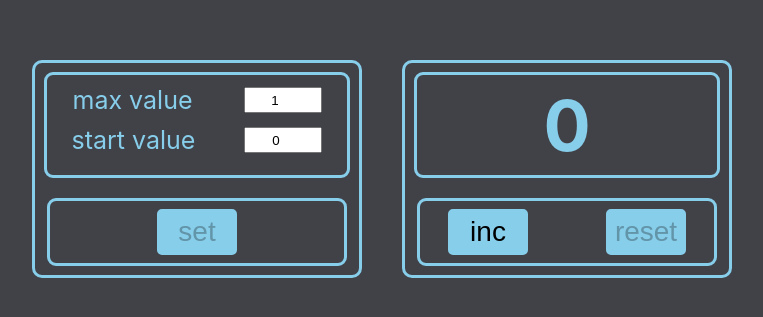
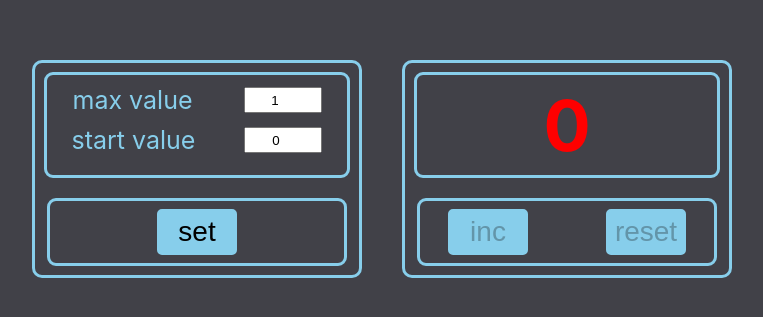
Before and after one commit to webaldar/project-counter, a React (Create React App) app: page / in a window 1280 px wide. Shown: the part 231-548 px from the top of the page, without its empty margins (278-1041 px from the left). Built offline with nearby package versions, Linux system fonts and the light colour scheme.

Commit message:
move buttonStatus to redux

```diff
--- a/src/app/store.ts
+++ b/src/app/store.ts
@@ -1,10 +1,12 @@
 import {combineReducers, legacy_createStore} from "redux";
+import {buttonControlReducer} from "../components/buttonControl-reducer";
 import {changeAndErrorReducer} from "../components/changeAndError-redeucer";
 import {counterReducer} from "../model/counter-reducer";
 
 const rootReucer = combineReducers({
     counterValue: counterReducer,
-    changeAndError: changeAndErrorReducer
+    changeAndError: changeAndErrorReducer,
+    buttonControl: buttonControlReducer,
 })
 
 export const store = legacy_createStore(rootReucer)
--- a/src/components/DisplayAndControlBlock.tsx
+++ b/src/components/DisplayAndControlBlock.tsx
@@ -4,6 +4,7 @@ import {useDispatch, useSelector} from "react-redux";
 import {RootState} from "../app/store";
 import {incrementCounterAC, resetCounterAC} from "../model/counter-reducer";
 import {Button} from "./Button";
+import {ButtonControlType, incButtonStatusAC, resetButtonStatusAC} from "./buttonControl-reducer";
 import {ChangeAndErrorType} from "./SettingBlock";
 
 export type counterValueType = {
@@ -14,23 +15,31 @@ export type counterValueType = {
 
 export const DisplayAndControlBlock = () => {
 
-    const counterValue = useSelector<RootState, counterValueType>(state => state.counterValue)
-    const changeAndError = useSelector<RootState, ChangeAndErrorType>(state => state.changeAndError)
+    const counterValue = useSelector<RootState, counterValueType>
+        (state => state.counterValue)
+    const changeAndError = useSelector<RootState, ChangeAndErrorType>
+        (state => state.changeAndError)
+    const buttonControl = useSelector<RootState, ButtonControlType>
+        (state => state.buttonControl)
 
     const dispatch = useDispatch()
 
-    let maxCounterStyle: boolean = false
-    let resetButtonStyle: boolean = true
+    // let maxCounterStyle: boolean = false
+    // let resetButtonStyle: boolean = true
 
     if (counterValue.counter === counterValue.maxValue) {
-        maxCounterStyle = true
+        dispatch(incButtonStatusAC({value: true}))
+        // buttonControl.incButton = true
+        // maxCounterStyle = true
     }
     if (counterValue.counter !== counterValue.startValue) {
-        resetButtonStyle = false
+        dispatch(resetButtonStatusAC({value: false}))
+        // buttonControl.resetButton = false
+        //resetButtonStyle = false
     }
 
     const incrementCount = () => {
-        dispatch(incrementCounterAC({counter: counterValue.counter }))
+        dispatch(incrementCounterAC({counter: counterValue.counter}))
     }
     const resetCounter = () => {
         dispatch(resetCounterAC({initialCounterValue: counterValue.startValue}))
@@ -39,14 +48,19 @@ export const DisplayAndControlBlock = () => {
     return (
         <div className={'wrapper'}>
             <div className='counter-wrapper'>
-                {changeAndError.changeAndError == '' &&  <span className={maxCounterStyle ? 'max-count' : 'counter-style'}>{counterValue.counter}</span>}
-                {changeAndError.changeAndError == 'change' && <span className={'message-style'}>Enter values and press 'Set'</span>}
-                {changeAndError.changeAndError == 'error' && <span className={'message-error-style'}>Incorrect value!!!</span>}
+                {changeAndError.changeAndError === '' &&
+                    <span className={buttonControl.incButton ? 'max-count' : 'counter-style'}>{counterValue.counter}</span>}
+                {changeAndError.changeAndError === 'change' &&
+                    <span className={'message-style'}>Enter values and press 'Set'</span>}
+                {changeAndError.changeAndError === 'error' &&
+                    <span className={'message-error-style'}>Incorrect value!!!</span>}
 
             </div>
             <div className="button-wrapper">
-                <Button title={'inc'} onclick={incrementCount} className={'button'} disabled={maxCounterStyle}/>
-                <Button title={'reset'} onclick={resetCounter} className={'button'} disabled={resetButtonStyle}/>
+                <Button title={'inc'} onclick={incrementCount} className={'button'} disabled={buttonControl.incButton}/>
+                <Button title={'reset'} onclick={resetCounter} className={'button'} disabled={buttonControl.resetButton}/>
+                {/*<Button title={'inc'} onclick={incrementCount} className={'button'} disabled={maxCounterStyle}/>*/}
+                {/*<Button title={'reset'} onclick={resetCounter} className={'button'} disabled={resetButtonStyle}/>*/}
             </div>
         </div>
     );
--- a/src/components/Input.tsx
+++ b/src/components/Input.tsx
@@ -1,21 +1,21 @@
 import {ChangeEvent} from "react";
 import {useDispatch} from "react-redux";
+import {setButtonStatusAC} from "./buttonControl-reducer";
 import {setStatusAC} from "./changeAndError-redeucer";
 
 type InputProps = {
     value: number
     setValue: (value: number) => void
     type: string
-    setButtonDisabled: (status: boolean) => void
 };
 
-export const Input = ({value, setValue, type, setButtonDisabled }: InputProps) => {
+export const Input = ({value, setValue, type }: InputProps) => {
 
     // const changeAndError = useSelector<RootState, ChangeAndErrorType>(state => state.changeAndError)
 
     const dispatch = useDispatch()
     const onChangeInputHandler = (event: ChangeEvent<HTMLInputElement>) => {
-        setButtonDisabled(false)
+        dispatch(setButtonStatusAC({value: false}))
         dispatch(setStatusAC({value: 'change'}))
         const valueForString = event.currentTarget.value
         setValue(JSON.parse(valueForString))
--- a/src/components/SettingBlock.tsx
+++ b/src/components/SettingBlock.tsx
@@ -1,6 +1,8 @@
 import {useState} from "react";
-import {useDispatch} from "react-redux";
+import {useDispatch, useSelector} from "react-redux";
+import {RootState} from "../app/store";
 import {setRangeAC} from "../model/counter-reducer";
+import {ButtonControlType, setButtonStatusAC} from "./buttonControl-reducer";
 import {setStatusAC} from "./changeAndError-redeucer";
 import {Input} from "./Input";
 import {Button} from "./Button";
@@ -17,25 +19,30 @@ export type ChangeAndErrorType = {
     changeAndError: ChangeAndErrorValueType }
 
 
-let buttonDisabled = true
+// let buttonDisabled = true
 export const SettingBlock = () => {
     // const changeAndError = useSelector<RootState, ChangeAndErrorType>(state => state.changeAndError)
+    const buttonControl = useSelector<RootState, ButtonControlType>
+    (state => state.buttonControl)
 
     const dispatch = useDispatch()
 
     const [maxValue, setMaxValue] = useState(1)
     const [startValue, setStartValue] = useState(0)
-    let setButtonDisabled = (status: boolean) => {
-        buttonDisabled = status
-    }
+    // let setButtonDisabled = (status: boolean) => {
+    //     dispatch(setButtonStatusAC({value: status}))
+    //     // buttonDisabled = status
+    // }
 
     if(startValue < 0 || maxValue <= 0 || startValue >= maxValue ){
         dispatch(setStatusAC({value: 'error'}))
         // setChangeAndError('error')
-        setButtonDisabled(true)
+        // setButtonDisabled(true)
+        dispatch(setButtonStatusAC({value: true}))
     }
     const onclickSetButtonHandler = () => {
-        setButtonDisabled(true)
+        dispatch(setButtonStatusAC({value: true}))
+        // setButtonDisabled(true)
         dispatch(setStatusAC({value: ''}))
         //setChangeAndError('')
         setRange(startValue, maxValue)
@@ -50,16 +57,17 @@ export const SettingBlock = () => {
                 <div className={'flex-wrapper'}>
                     <span className={'message'}>max value</span>
                     <Input  value={maxValue} type={'number'} setValue={setMaxValue}
-                            setButtonDisabled={setButtonDisabled} />
+                             />
                 </div>
                 <div className={'flex-wrapper'}>
                     <span className={'message'}>start value</span>
                     <Input value={startValue} type={'number'} setValue={setStartValue}
-                           setButtonDisabled={setButtonDisabled}/>
+                           />
                 </div>
             </div>
             <div className="set-button-wrapper">
-                <Button title={'set'} onclick={onclickSetButtonHandler} className={'button'} disabled={buttonDisabled}/>
+                <Button title={'set'} onclick={onclickSetButtonHandler} className={'button'} disabled={buttonControl.setButton}/>
+                {/*<Button title={'set'} onclick={onclickSetButtonHandler} className={'button'} disabled={buttonDisabled}/>*/}
             </div>
         </div>
     );
--- /dev/null
+++ b/src/components/buttonControl-reducer.ts
@@ -0,0 +1,64 @@
+
+export type ButtonControlType = {
+    setButton: boolean
+    incButton: boolean
+    resetButton: boolean
+}
+
+const initialState: ButtonControlType = {
+    setButton: false,
+    incButton: true,
+    resetButton: true,
+}
+export const buttonControlReducer = (state: ButtonControlType = initialState, action: ActionType): ButtonControlType => {
+    switch (action.type) {
+        case 'SET_BUTTON_STATUS': {
+            return {
+                ...state, setButton: action.payload.value
+            }
+        }
+        case 'INC_BUTTON_STATUS': {
+            return {
+                ...state, incButton: action.payload.value
+            }
+        }
+        case 'RESET_BUTTON_STATUS': {
+            return {
+                ...state, resetButton: action.payload.value
+            }
+        }
+
+        default:
+            return state
+    }
+
+}
+
+// Actions creater
+export const setButtonStatusAC = (payload: {value: boolean }) => {
+    return {
+        type: 'SET_BUTTON_STATUS',
+        payload
+    } as const
+}
+export const incButtonStatusAC = (payload: {value: boolean }) => {
+    return {
+        type: 'INC_BUTTON_STATUS',
+        payload
+    } as const
+}
+export const resetButtonStatusAC = (payload: {value: boolean }) => {
+    return {
+        type: 'RESET_BUTTON_STATUS',
+        payload
+    } as const
+}
+
+
+//Types
+
+export type setButtonStatus = ReturnType<typeof setButtonStatusAC>
+export type incButtonStatus = ReturnType<typeof incButtonStatusAC>
+export type resetButtonStatus = ReturnType<typeof resetButtonStatusAC>
+
+type ActionType = setButtonStatus | incButtonStatus | resetButtonStatus
```
